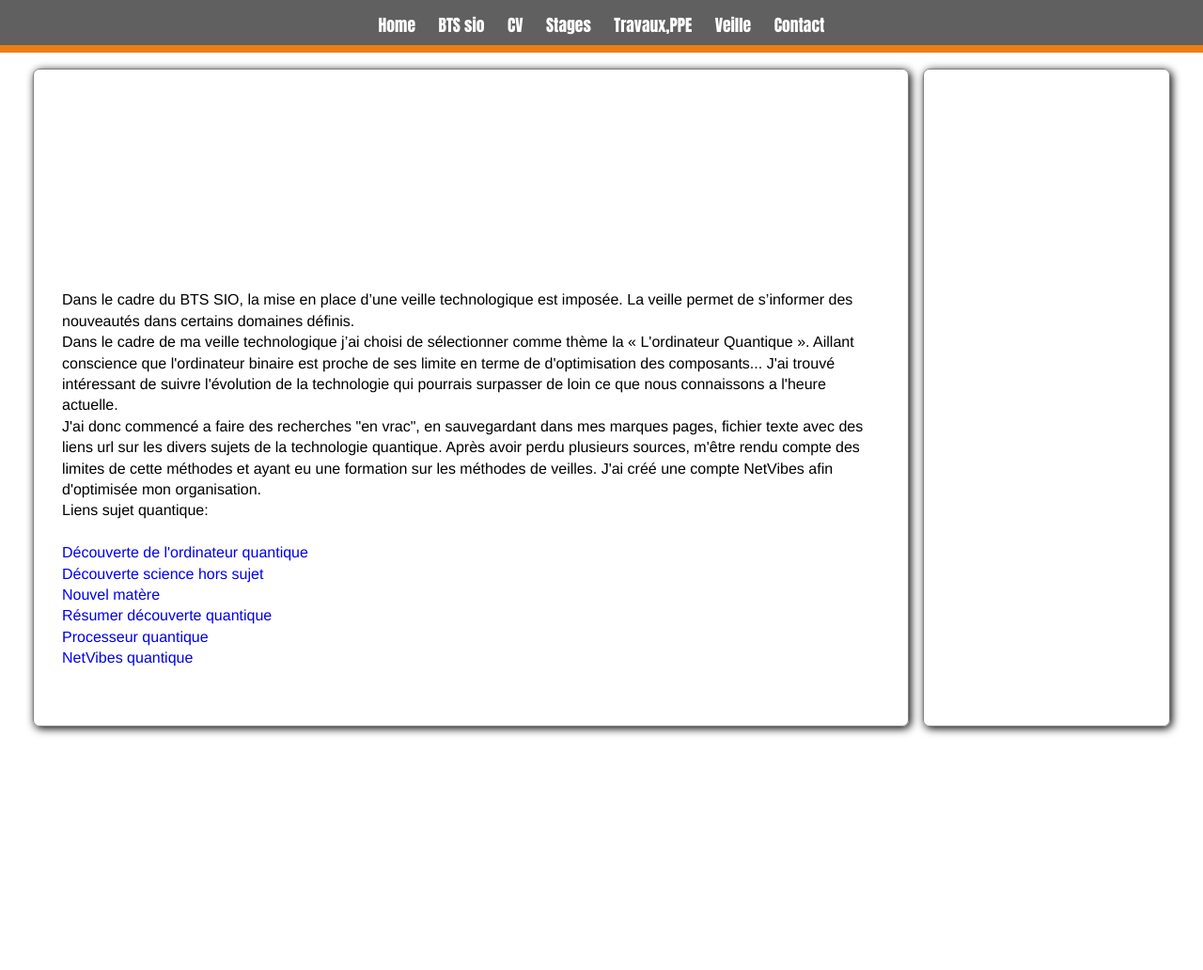
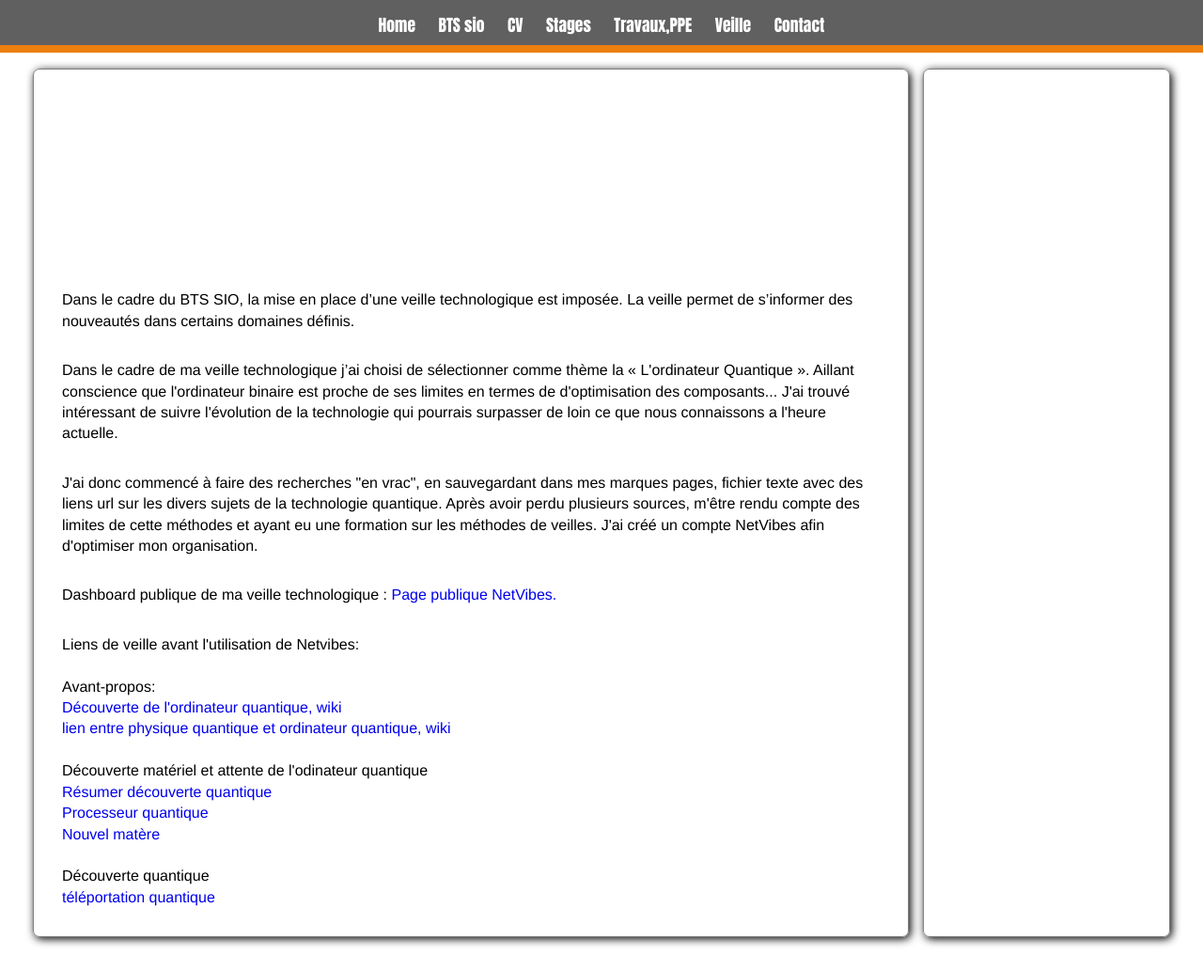
Before and after one commit to Pitchs/siteWeb_RL, a PHP site: page /index.php?page=veille in a window 1280 px wide. Shown: the whole page at 94% size. Before the commit the page ends 782 px from the top, so only its background shows below. Run offline with PHP 8.4, Linux system fonts and the light colour scheme; data that the repository does not hold is empty; some libraries are stand-ins or nearby versions.

Commit message:
correcteur hortographique sur tts pages

```diff
--- a/pages/contact.php
+++ b/pages/contact.php
@@ -1 +1,4 @@
-<p>Je reste à votre écoute, pour toute questions et demandes d'informations complémentaires:<A href="ledru.romain44@gmail.com">ledru.romain44@gmail.com</A></p>
+<p>Ce site a été versionné avec GitHub, dépôt disponible sur : <a href=" https://github.com/Pitchs/siteWeb_RL" target=_blank> https://github.com/Pitchs/siteWeb_RL</a></p>
+</br>
+<p>Je reste à votre écoute, pour toute questions et demandes d'informations complémentaires, contactez moi à l'adresse suivante :</br>
+<A href="ledru.romain44@gmail.com">ledru.romain44@gmail.com</A></p>
--- a/pages/textIndex.php
+++ b/pages/textIndex.php
@@ -6,7 +6,7 @@
 Je m’appelle Romain Ledru, je suis actuellement en deuxième année de BTS SIO (Services Informatiques aux Organisations)
  spécialité réseau au lycée <a href="http://carcouet.paysdelaloire.e-lyco.fr/" target=_blank>Carcouët</a>.</br></br>
 Ce portfolio a été mis en place pour vous présenter un aperçu de mes compétences que j’ai acquises au fil de mon parcours au travers de mes différentes activités.
-Sur cet espace personnalisé vous pourrez retrouver l’intégral des travaux réalisés au cours des années.</br>
+Sur cet espace personnalisé vous pourrez retrouver certains des travaux et stages réalisés au cours des années.</br>
 Mes connaissances personnelles seront également présentées afin de vous proposer un éventail plus large de mes connaissances.
 Des liens vers des dossiers téléchargeables seront également mis à disposition.</br>
 </p>
--- a/pages/veille.php
+++ b/pages/veille.php
@@ -1,23 +1,32 @@
 <p>
 Dans le cadre du BTS SIO, la mise en place d’une veille technologique est imposée.
 La veille permet de s’informer des nouveautés dans certains domaines définis.
+</p>
+<p>
+Dans le cadre de ma veille technologique j’ai choisi de sélectionner comme thème la « L'ordinateur Quantique ».
+Aillant conscience que l'ordinateur binaire est proche de ses limites en termes de d'optimisation des composants...
+J'ai trouvé intéressant de suivre l'évolution de la technologie qui pourrais surpasser de loin ce que nous connaissons a l'heure actuelle.
+</p>
+<p>
+J'ai donc commencé à faire des recherches "en vrac", en sauvegardant dans mes marques pages, fichier texte avec des liens url sur les divers sujets de la technologie quantique.
+Après avoir perdu plusieurs sources, m'être rendu compte des limites de cette méthodes et ayant eu une formation sur les méthodes de veilles.
+J'ai créé un compte NetVibes afin d'optimiser mon organisation.
+</p>
+<p> Dashboard publique de ma veille technologique : <a href="http://www.netvibes.com/pitchs44#actu_general" target=_blank>Page publique NetVibes.</a>
+</p>
+<p>
+Liens de veille avant l'utilisation de Netvibes:</br>
 </br>
-Dans le cadre de ma veille technologique j’ai choisi de sélectionner comme thème la « L'ordinateur Quantique ».
-Aillant conscience que l'ordinateur binaire est proche de ses limite en terme de d'optimisation des composants...
-J'ai trouvé intéressant de suivre l'évolution de la technologie qui pourrais surpasser de loin ce que nous connaissons a l'heure actuelle.
+Avant-propos:</br>
+<a href="http://fr.wikipedia.org/wiki/Calculateur_quantique" target="_blank" >Découverte de l'ordinateur quantique, wiki</a></br>
+<a href="http://fr.wikipedia.org/wiki/Physique_quantique" target="_blank" >lien entre physique quantique et ordinateur quantique, wiki</a></br>
 </br>
-J'ai donc commencé a faire des recherches "en vrac", en sauvegardant dans mes marques pages, fichier texte avec des liens url sur les divers sujets de la technologie quantique.
-Après avoir perdu plusieurs sources, m'être rendu compte des limites de cette méthodes et ayant eu une formation sur les méthodes de veilles.
-J'ai créé une compte NetVibes afin d'optimisée mon organisation.
-</br>
-Liens sujet quantique:</br>
-</br>
-<a href="http://fr.wikipedia.org/wiki/Calculateur_quantique" target="_blank" >Découverte de l'ordinateur quantique</a></br>
-<a href="http://www.lapresse.ca/sciences/decouvertes/201409/21/01-4802221-premiere-teleportation-quantique-sur-une-distance-de-25-km.php" target="_blank" >Découverte science hors sujet</a></br>
-<a href="http://www.sciences-mag.fr/2013/09/nouvelle-matiere-proprietes-sabre-laser/" target="_blank" >Nouvel matère</a></br>
+Découverte matériel et attente de l'odinateur quantique</br>
 <a href="http://www.rtflash.fr/l-ordinateur-quantique-va-revolutionner-l-informatique/article" target="_blank" >Résumer découverte quantique</a></br>
 <a href="http://www.generation-nt.com/transistor-atome-unique-proceseur-ordinateur-quantique-actualite-1544591.html" target="_blank" >Processeur quantique</a></br>
+<a href="http://www.sciences-mag.fr/2013/09/nouvelle-matiere-proprietes-sabre-laser/" target="_blank" >Nouvel matère</a></br>
+</br>
+Découverte quantique</br>
+<a href="http://www.lapresse.ca/sciences/decouvertes/201409/21/01-4802221-premiere-teleportation-quantique-sur-une-distance-de-25-km.php" target="_blank" >téléportation quantique</a></br>
 
-
-<a href="http://www.netvibes.com/subscribe.php?preconfig=1c9f1afe2e95643690a21333a4477b86&preconfigtype=tab" target="_blank" >NetVibes quantique</a></br>
-<p>
+</p>
```
Also changed, not shown: pages/cv.php (+11 -6 lines), pages/travaux.php (+6 -6 lines).
